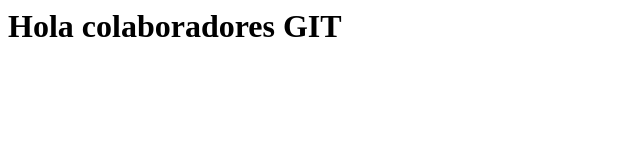
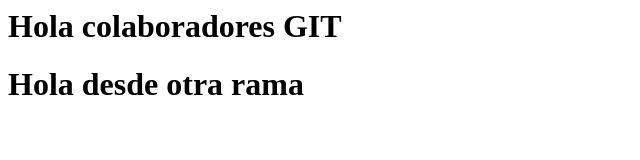
Before and after one commit to jaramillojulioEN/pruebaGIT, a plain HTML site: page index.html in a window 1280 px wide. Shown: the whole page, without its empty margins (0-640 px from the left). Drawn offline with Linux system fonts and the light colour scheme.

Commit message:
subida desde jj, h1 añadido v2

```diff
--- a/index.html
+++ b/index.html
@@ -9,5 +9,8 @@
     <h1>
         Hola colaboradores GIT
     </h1>
+    <h1>
+        Hola desde otra rama
+    </h1>
 </body>
 </html>
```
